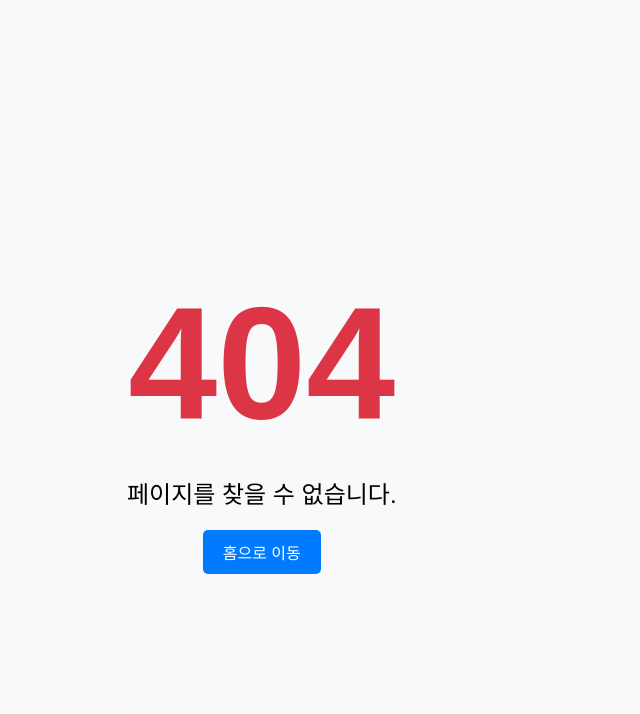
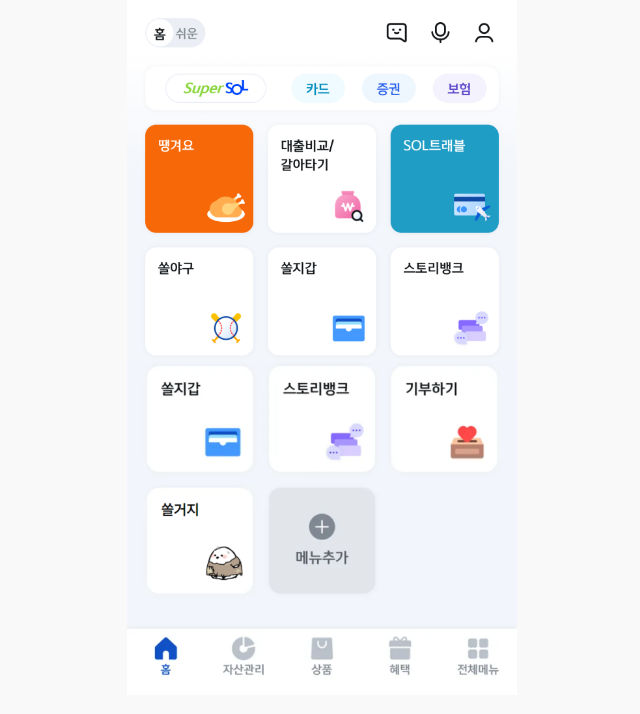
Before and after one commit to Jyebin/shinhan_team2_SOL_the_front, a React (Create React App) app: page /sol in a window 1280 px wide. Before the commit this address had no page. Shown: the top 714 px of the page, without its empty margins (318-958 px from the left). Built offline with nearby package versions, Linux system fonts and the light colour scheme; a web font is replaced by a local one.

Commit message:
feat: Add SolPage.js

```diff
--- a/src/App.js
+++ b/src/App.js
@@ -14,8 +14,9 @@
 import ViewAllAttendance from './pages/attendance/ViewAllAttendance';
 import PostAttendance from './pages/attendance/PostAttendance';
 import Login from './pages/Login';
-import CommunityPage from './pages/CommunityPage';
+// import CommunityPage from './pages/CommunityPage';
 import ErrorPage from './pages/ErrorPage';
+import SolPage from './pages/SolPage';
 
 function App() {
     const [formData, setFormData] = useState({});
@@ -90,7 +91,8 @@
                         element={<PostAttendance />}
                     />
                     <Route path="/login" element={<Login />} />
-                    <Route path="/community" element={<CommunityPage />} />
+                    <Route path="/sol" element={<SolPage />} />
+                    {/* <Route path="/community" element={<CommunityPage />} /> */}
                     <Route path="*" element={<ErrorPage />} />{' '}
                 </Routes>
             </div>
--- a/src/assets/mainPage/MainPage.css
+++ b/src/assets/mainPage/MainPage.css
@@ -34,3 +34,16 @@
     background-size: cover;
     background-repeat: no-repeat;
 }
+
+.solContainer {
+    width: 390px;
+    height: 844px;
+    overflow: hidden;
+}
+
+.solBackground {
+    width: 100%;
+    height: 100%;
+    object-fit: contain;
+    object-position: top;
+}
--- /dev/null
+++ b/src/pages/SolPage.js
@@ -0,0 +1,46 @@
+import React from 'react';
+import { useNavigate } from 'react-router-dom';
+import solMain from '../assets/mainPage/img/sol_main.png';
+import '../assets/mainPage/MainPage.css';
+
+const SolPage = () => {
+    const navigate = useNavigate();
+
+    const handleImageClick = (event) => {
+        const rect = event.target.getBoundingClientRect();
+        const x = event.clientX - rect.left; // 클릭한 X 좌표
+        const y = event.clientY - rect.top; // 클릭한 Y 좌표
+
+        // 특정 영역 (20, 490) ~ (123, 590) 사이를 클릭했을 때
+        if (x >= 20 && x <= 123 && y >= 490 && y <= 590) {
+            navigate('/login'); // '/' 경로로 이동
+        }
+    };
+
+    const handleMouseMove = (event) => {
+        const rect = event.target.getBoundingClientRect();
+        const x = event.clientX - rect.left;
+        const y = event.clientY - rect.top;
+
+        // 특정 영역 (20, 490) ~ (123, 590) 사이에 마우스가 있을 때
+        if (x >= 20 && x <= 123 && y >= 490 && y <= 590) {
+            event.target.style.cursor = 'pointer'; // 마우스 포인터를 클릭 가능한 상태로 변경
+        } else {
+            event.target.style.cursor = 'default'; // 기본 마우스 포인터로 변경
+        }
+    };
+
+    return (
+        <div className="solContainer">
+            <img
+                src={solMain}
+                alt="메인 이미지"
+                className="solBackground"
+                onClick={handleImageClick}
+                onMouseMove={handleMouseMove}
+            />
+        </div>
+    );
+};
+
+export default SolPage;
```
Also changed, not shown: src/assets/mainPage/img/sol_main.png (added).
